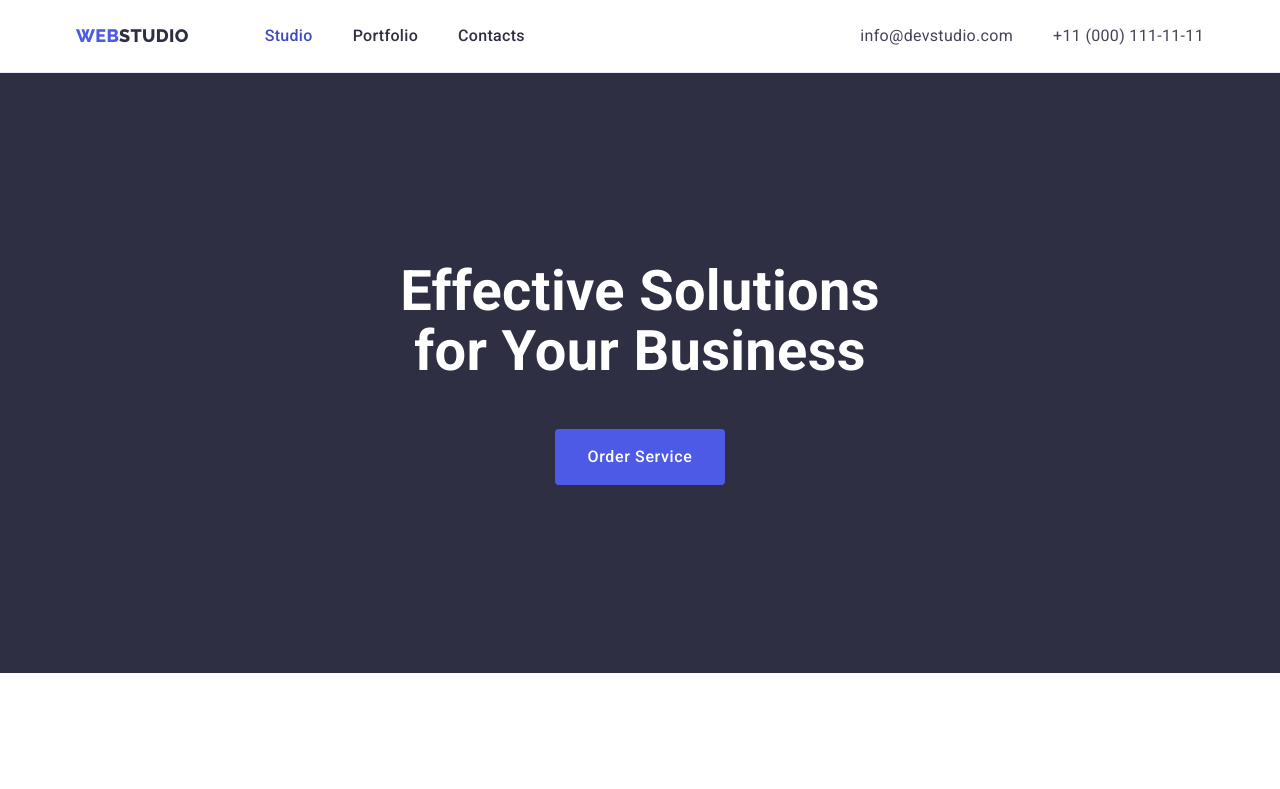
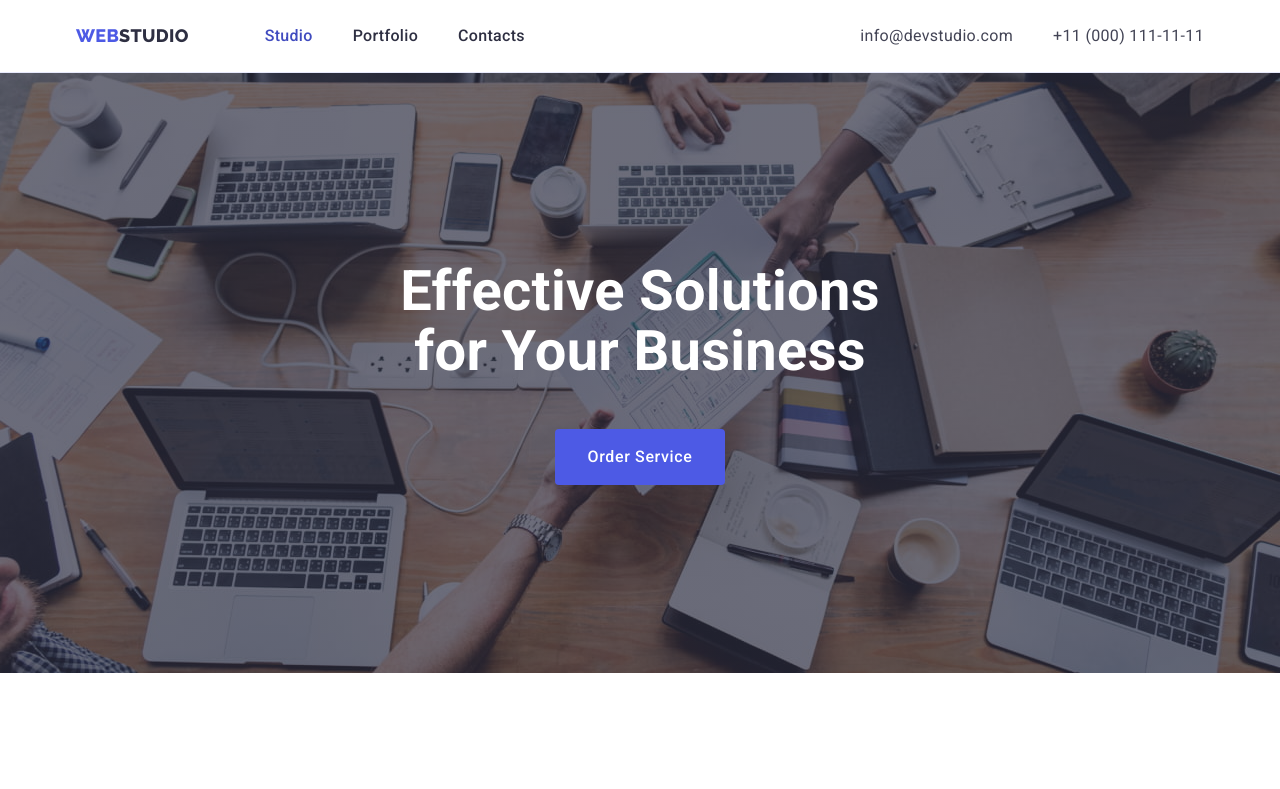
Before and after one commit to Pashab52/goit-markup-hw-04, a plain HTML site: page index.html in a window 1280 px wide. Shown: the top 789 px of the page. Drawn offline with nearby package versions, Linux system fonts and the light colour scheme.

Commit message:
27/1
Added hero img + shadow

```diff
--- a/styles/style.css
+++ b/styles/style.css
@@ -194,10 +194,18 @@ color: var(--hover-link-color);
 */
 
 .hero {
+
     background-color: var(--dark-bg-color);
     padding-top: 188px;
     padding-bottom: 188px;
-
+    background-image: linear-gradient(rgba(46, 47, 66, 0.7), rgba(46, 47, 66, 0.7)),
+    url(../images/people-office.jpg);
+    background-repeat: no-repeat;
+    background-position: center;
+    background-size: cover;
+    max-width: 1440px;
+    margin-left: auto;
+    margin-right: auto;
 
 }
 
```
Also changed, not shown: images/people-office.jpg (added).
